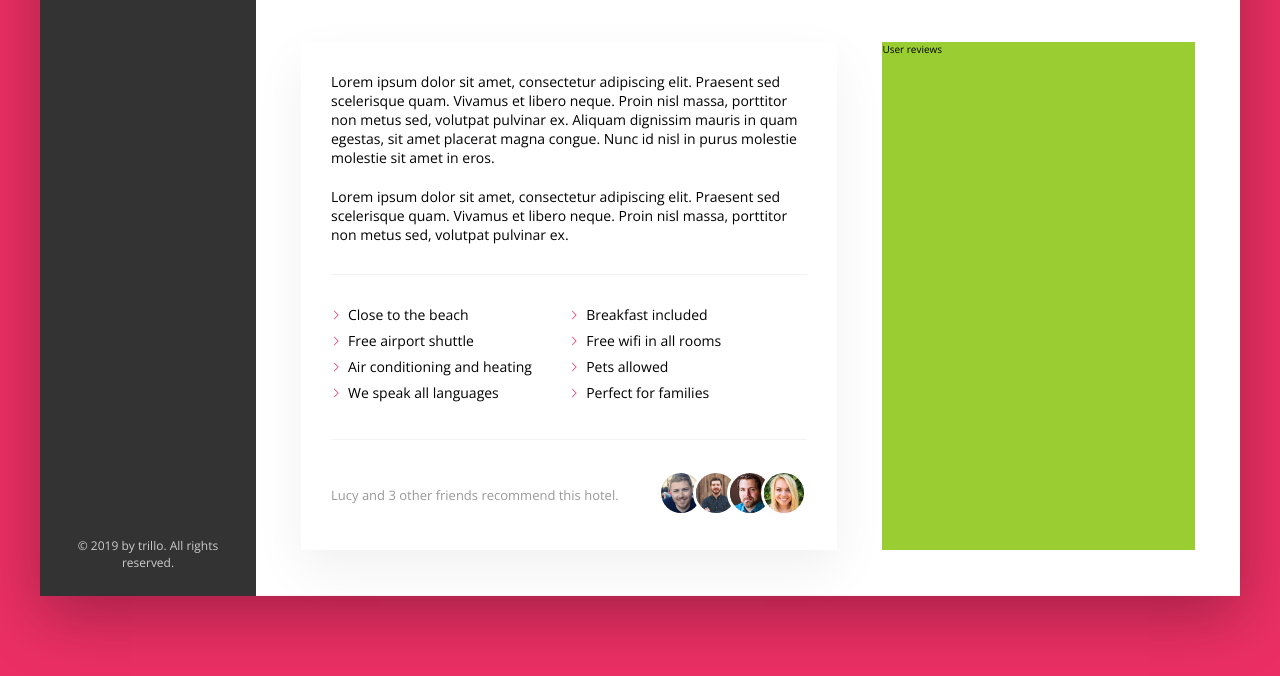
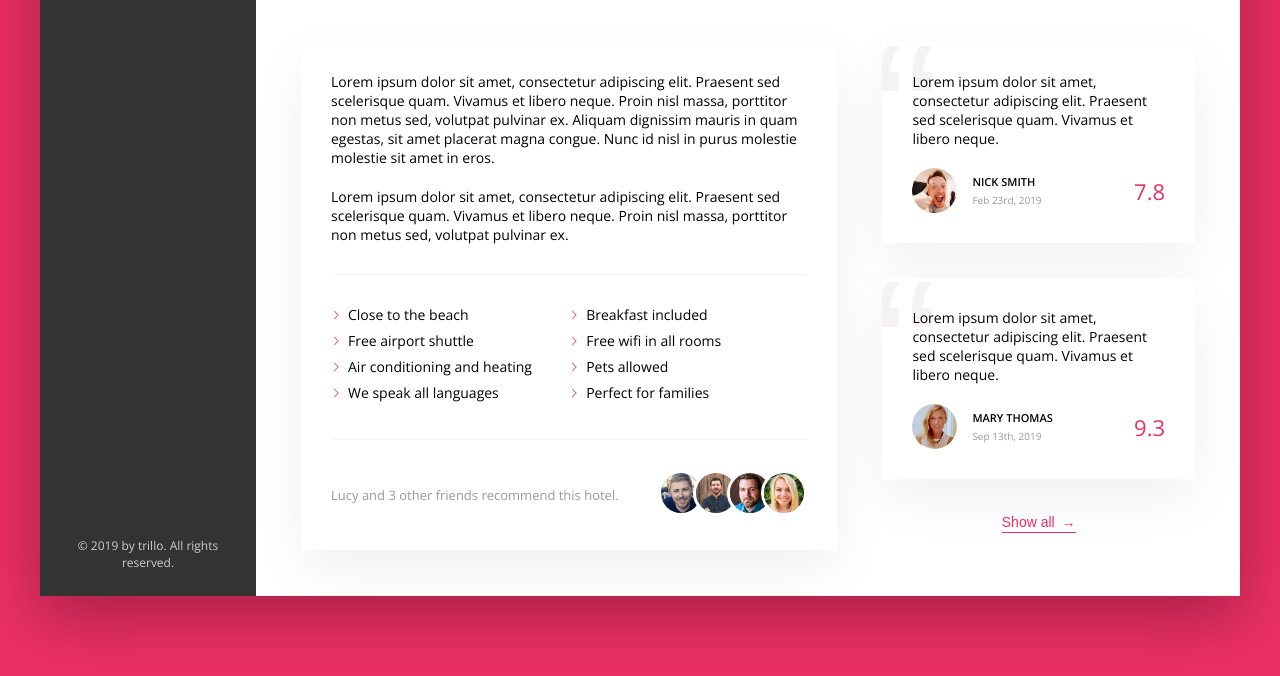
Before and after one commit to eddyc0de/trillo, a website: page index.html in a window 1280 px wide. Shown: the part 630-1306 px from the top of the page. Drawn offline with nearby package versions, Linux system fonts and the light colour scheme.

Commit message:
Add reviews section

```diff
--- a/index.html
+++ b/index.html
@@ -170,7 +170,33 @@
 					</div>
 
 					<div class="user-reviews">
-						User reviews
+						<figure class="review">
+							<blockquote class="review__text">
+								Lorem ipsum dolor sit amet, consectetur adipiscing elit. Praesent sed scelerisque quam. Vivamus et libero neque.
+							</blockquote>
+							<figcaption class="review__user">
+								<img src="img/user-1.jpg" alt="User 1" class="review__photo">
+								<div class="review__user-box">
+									<p class="review__user-name">Nick Smith</p>
+									<p class="review__user-date">Feb 23rd, 2019</p>
+								</div>
+								<div class="review__rating">7.8</div>
+							</figcaption>
+						</figure>
+						<figure class="review">
+							<blockquote class="review__text">
+								Lorem ipsum dolor sit amet, consectetur adipiscing elit. Praesent sed scelerisque quam. Vivamus et libero neque.
+							</blockquote>
+							<figcaption class="review__user">
+								<img src="img/user-2.jpg" alt="User 2" class="review__photo">
+								<div class="review__user-box">
+									<p class="review__user-name">Mary Thomas</p>
+									<p class="review__user-date">Sep 13th, 2019</p>
+								</div>
+								<div class="review__rating">9.3</div>
+							</figcaption>
+						</figure>
+						<button class="btn-inline">Show all <span>&rarr;</span></button>
 					</div>
 				</div>
             </main>
--- a/sass/_components.scss
+++ b/sass/_components.scss
@@ -254,10 +254,19 @@
     display: inline-block;
     background-color: transparent;
     cursor: pointer;
-    transition: all .2s;
+	transition: all .2s;
+
+	& span {
+		margin-left: 3px;
+		transition: margin-left .2s;
+	}
 
     &:hover {
-        color: var(--color-grey-dark-1);
+		color: var(--color-grey-dark-1);
+
+		span {
+			margin-left: 8px;
+		}
     }
 
     &:focus {
@@ -348,3 +357,65 @@
 		}
 	}
 }
+
+.review {
+	background-color: #fff;
+	box-shadow: var(--shadow-light);
+	padding: 3rem;
+	margin-bottom: 3.5rem;
+	position: relative;
+	overflow: hidden;
+
+	&__text {
+		margin-bottom: 2rem;
+		position: relative;
+		z-index: 10;
+	}
+
+	&__user {
+		display: flex;
+		align-items: center;
+	}
+
+	&__photo {
+		height: 4.5rem;
+		width: 4.5rem;
+		border-radius: 50%;
+		margin-right: 1.5rem;
+	}
+
+	&__user-box {
+		margin-right: auto;
+	}
+
+	&__user-name {
+		font-size: 1.1rem;
+		font-weight: 600;
+		text-transform: uppercase;
+		margin-bottom: .4rem;
+	}
+
+	&__user-date {
+		font-size: 1rem;
+		color: var(--color-grey-dark-3);
+	}
+
+	&__rating {
+		color: var(--color-primary);
+		font-size: 2.2rem;
+		font-weight: 300;
+	}
+
+	&::before {
+		content: "\201C";
+		position: absolute;
+		top: -2.75rem;
+		left: -1rem;
+		line-height: 1;
+		font-size: 20rem;
+		color: var(--color-grey-light-2);
+		font-family: sans-serif;
+		z-index: 1;
+	}
+
+}
--- a/sass/_layout.scss
+++ b/sass/_layout.scss
@@ -38,10 +38,10 @@
 	display: flex;
 	padding: 4.5rem;
 	border-bottom: var(--line);
+	font-size: 1.4rem;
 }
 
 .description {
-	font-size: 1.4rem;
 	background-color: #fff;
 	box-shadow: var(--shadow-light);
 	padding: 3rem;
@@ -50,6 +50,8 @@
 }
 
 .user-reviews {
-	background-color: yellowgreen;
 	flex: 1;
+	display: flex;
+	flex-direction: column;
+	align-items: center;
 }
```
Also changed, not shown: css/style.css.
